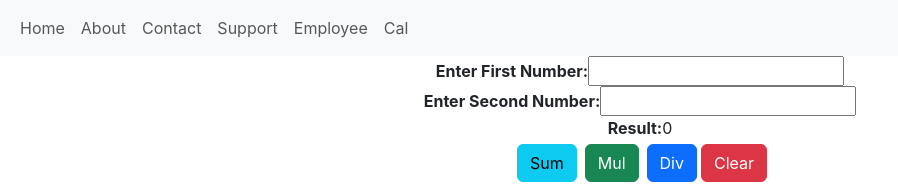
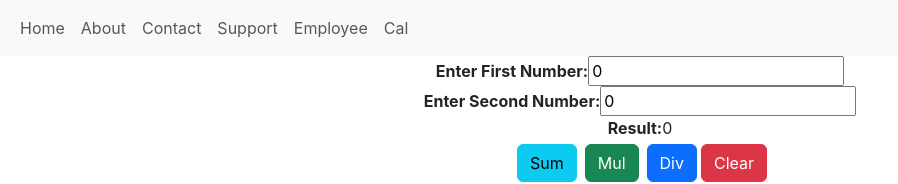
Before and after one commit to Sonali2267/firstprojectapp_1035, a React (Create React App) app: page /cal in a window 1280 px wide. Shown: the top 184 px of the page, without its empty margins (0-898 px from the left). Built offline with nearby package versions, Linux system fonts and the light colour scheme.

Commit message:
value define in textbox

```diff
--- a/src/screens/Cal.js
+++ b/src/screens/Cal.js
@@ -33,10 +33,10 @@ function Cal() {
   return (
     <div>
         <b>Enter First Number:</b>
-        <input type='number'name='num1'onChange={changeHandler}/>
+        <input value={number1} type='number'name='num1'onChange={changeHandler}/>
         <br/>
         <b>Enter Second Number:</b>
-        <input type='number'name='num2'onChange={changeHandler}/>
+        <input value={number2} type='number'name='num2'onChange={changeHandler}/>
         <br/>
         <b>Result:</b>{result}<br/>
         <button onClick={sumClick} className='btn btn-info m-1'>Sum</button>
```
